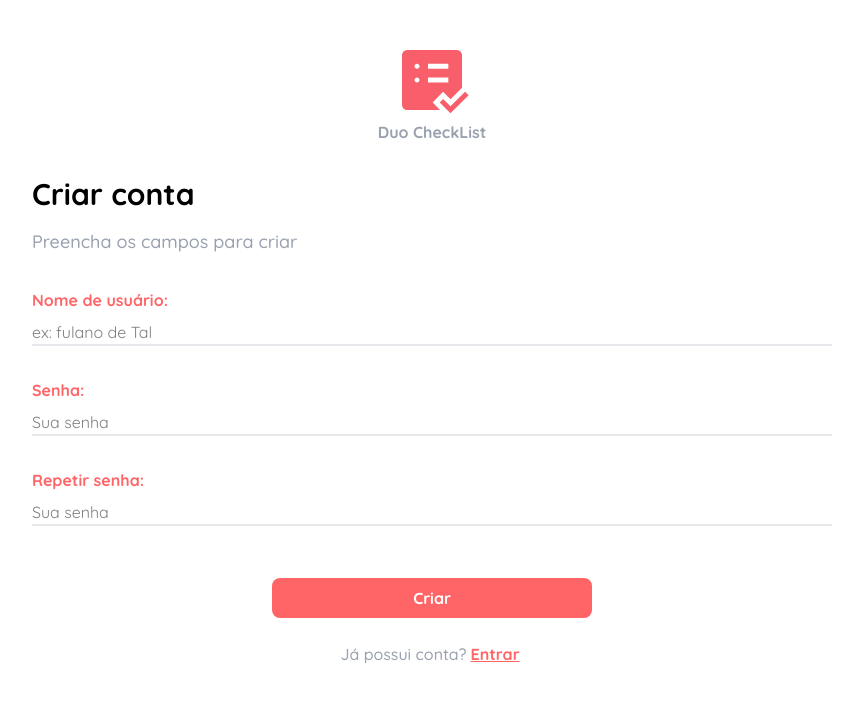
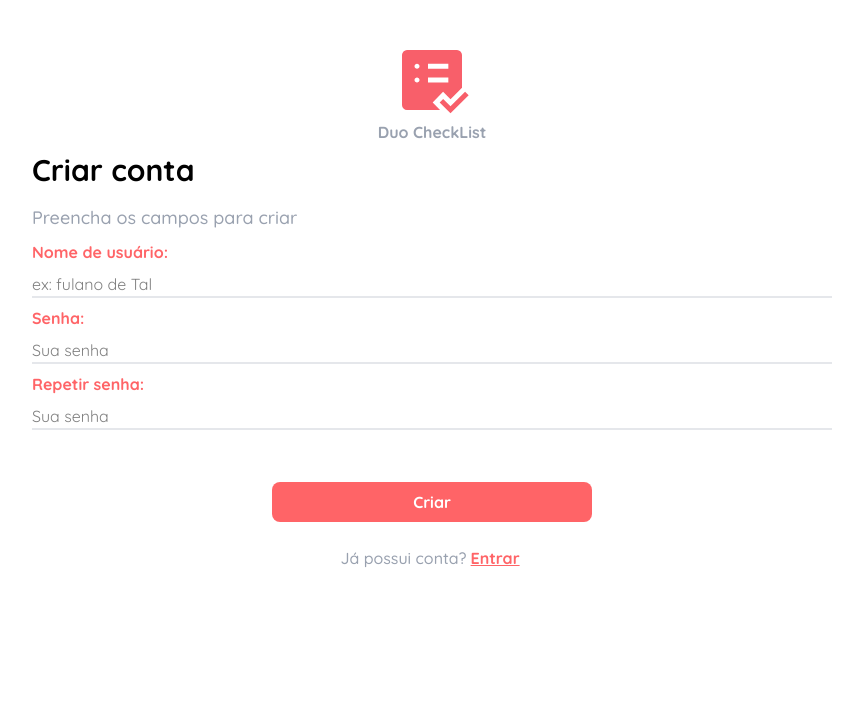
Before and after one commit to JasonAraujo1/duoCheckList-v3-, a React (Vite) app in the folder duoCheckList/: page /register in a window 1280 px wide. Shown: the top 702 px of the page, without its empty margins (208-1071 px from the left). Built offline with nearby package versions, Linux system fonts and the light colour scheme.

Commit message:
register form add components

```diff
--- /dev/null
+++ b/duoCheckList/src/components/formRegister/index.jsx
@@ -0,0 +1,32 @@
+import checkList from '../../assets/checkList.svg'
+
+export default function FormRegister({ setName, setPassword, setRepeatPassword }) {
+    return (
+        <div>
+            <div className='flex flex-col items-center m-2 '>
+                <img src={checkList} alt="" className='size-20' />
+                <p className='font-bold text-gray-400'>Duo CheckList</p>
+            </div>
+
+            <div className='flex flex-col items-start gap-4'>
+                <p className='font-bold text-3xl'>Criar conta</p>
+                <span className='text-gray-400 text-lg font-medium '>Preencha os campos para criar </span>
+            </div>
+
+            <div className='flex flex-col items-start '>
+                <span className='text-red-400 font-bold text-base py-2'>Nome de usuário: </span>
+                <input autocapitalize="off" onChange={(event) => setName(event.target.value)} className='border-b-2 border-gray-200 w-full outline-0' type="text" placeholder='ex: fulano de Tal' />
+            </div>
+
+            <div className='flex flex-col items-start'>
+                <span className='text-red-400 font-bold text-base py-2'>Senha: </span>
+                <input onChange={(event) => setPassword(event.target.value)} className='border-b-2 border-gray-200 w-full outline-0' type="password" placeholder='Sua senha' />
+            </div>
+
+            <div className='flex flex-col items-start '>
+                <span className='text-red-400 font-bold text-base py-2'>Repetir senha: </span>
+                <input onChange={(event) => setRepeatPassword(event.target.value)} className='border-b-2 border-gray-200 w-full outline-0' type="password" placeholder='Sua senha' />
+            </div>
+        </div>
+    )
+}
--- a/duoCheckList/src/register/index.jsx
+++ b/duoCheckList/src/register/index.jsx
@@ -1,6 +1,6 @@
 import React, { useState } from 'react'
 import { NavLink, useNavigate } from 'react-router'
-import checkList from '../assets/checkList.svg'
+import FormRegister from '../components/formRegister'
 
 export default function Register() {
   const [name, setName] = useState("")
@@ -54,30 +54,7 @@ export default function Register() {
 
   return (
     <div className='flex flex-col gap-6  md:w-200'>
-      <div className='flex flex-col items-center m-2 '>
-        <img src={checkList} alt="" className='size-20' />
-        <p className='font-bold text-gray-400'>Duo CheckList</p>
-      </div>
-
-      <div className='flex flex-col items-start gap-4'>
-        <p className='font-bold text-3xl'>Criar conta</p>
-        <span className='text-gray-400 text-lg font-medium '>Preencha os campos para criar </span>
-      </div>
-
-      <div className='flex flex-col items-start '>
-        <span className='text-red-400 font-bold text-base py-2'>Nome de usuário: </span>
-        <input  autocapitalize="off"  onChange={(event) => setName(event.target.value)} className='border-b-2 border-gray-200 w-full outline-0' type="text" placeholder='ex: fulano de Tal' />
-      </div>
-
-      <div className='flex flex-col items-start'>
-        <span className='text-red-400 font-bold text-base py-2'>Senha: </span>
-        <input onChange={(event) => setPassword(event.target.value)} className='border-b-2 border-gray-200 w-full outline-0' type="password" placeholder='Sua senha' />
-      </div>
-
-      <div className='flex flex-col items-start '>
-        <span className='text-red-400 font-bold text-base py-2'>Repetir senha: </span>
-        <input onChange={(event) => setRepeatPassword(event.target.value)} className='border-b-2 border-gray-200 w-full outline-0' type="password" placeholder='Sua senha' />
-      </div>
+      <FormRegister setName={setName} setPassword={setPassword} setRepeatPassword={setRepeatPassword}/>
       <div>
         <button className="cursor-pointer mt-7 bg-red-400 text-white font-bold rounded-lg py-2  w-80" onClick={handleClick}>Criar</button>
       </div>
```
